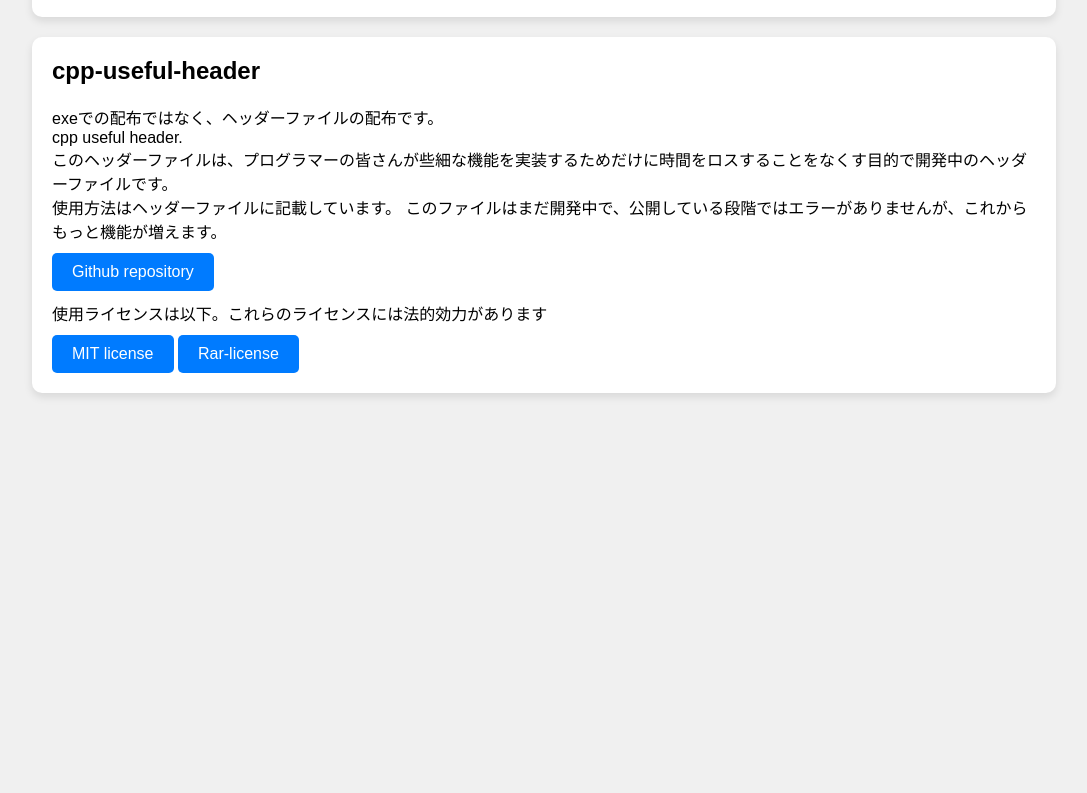
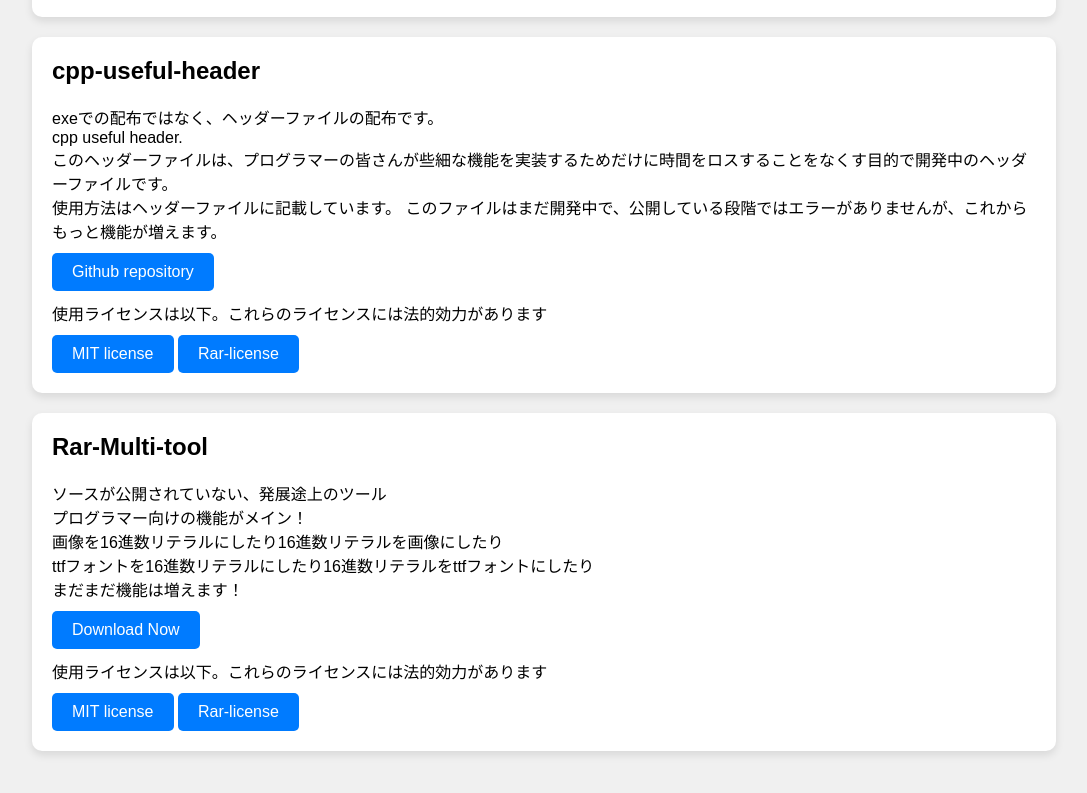
Before and after one commit to rarcns/Rar-tools-page, a plain HTML site: page index.html in a window 1280 px wide. Shown: the part 627-1420 px from the top of the page, without its empty margins (96-1183 px from the left). Before the commit the page ends 1090 px from the top, so only its background shows below. Drawn offline with Linux system fonts and the light colour scheme.

Commit message:
Update index.html

```diff
--- a/index.html
+++ b/index.html
@@ -92,6 +92,18 @@
             <a href="https://rarcns.github.io/license-page/">MIT license</a>
             <a href="https://rarcns.github.io/license-page/">Rar-license</a>
         </div>
+        <div class="widget">
+            <h2>Rar-Multi-tool</h2>
+            <p>ソースが公開されていない、発展途上のツール<br>
+            プログラマー向けの機能がメイン！<br>
+            画像を16進数リテラルにしたり16進数リテラルを画像にしたり<br>
+            ttfフォントを16進数リテラルにしたり16進数リテラルをttfフォントにしたり<br>
+            まだまだ機能は増えます！</p>
+            <a href="https://www.dropbox.com/scl/fi/mgwce9mipqrslp6cih91g/multi-tool-2024-07-24.zip?rlkey=kq98eas6nraoektnsolzps3g5&st=tu8nekto&dl=1">Download Now</a><br>
+            <p>使用ライセンスは以下。これらのライセンスには法的効力があります</p>
+            <a href="https://rarcns.github.io/license-page/">MIT license</a>
+            <a href="https://rarcns.github.io/license-page/">Rar-license</a>
+        </div>
     </div>
 </body>
 </html>
```
